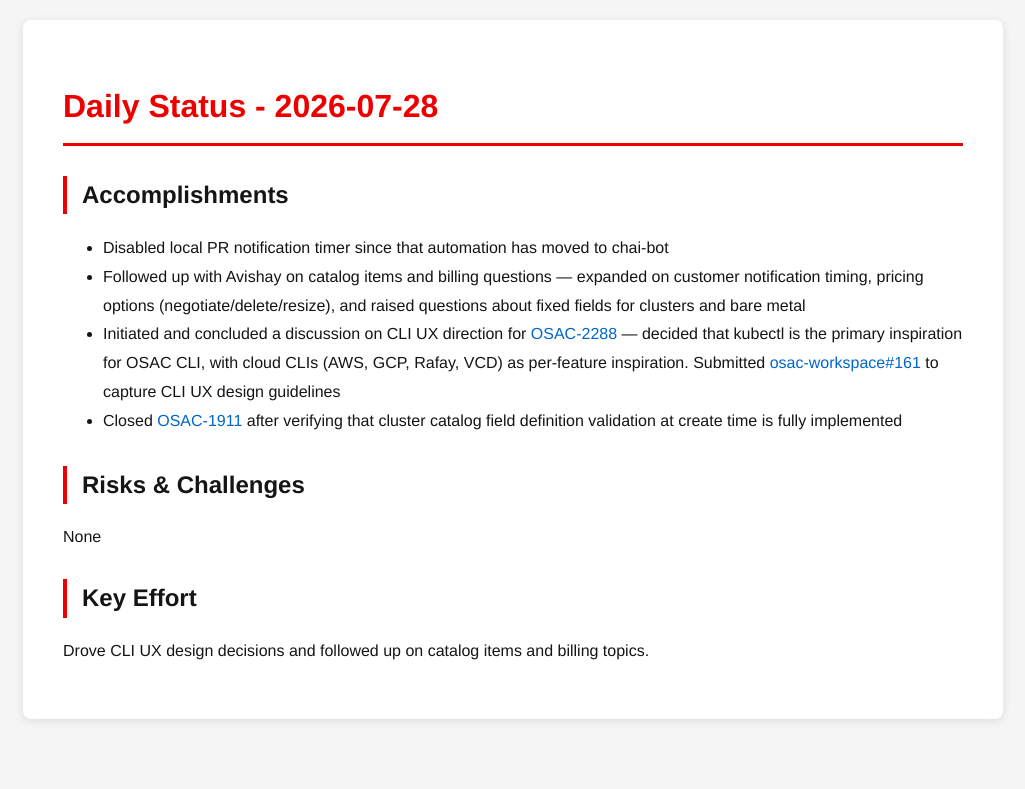
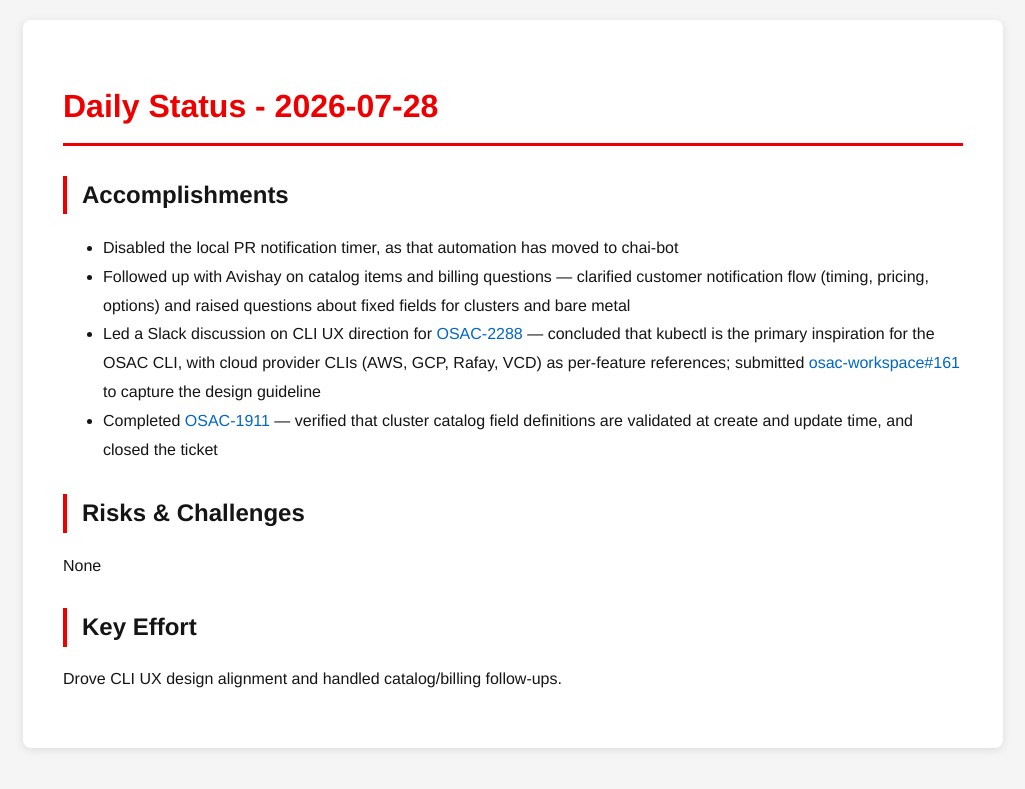
Before and after one commit to tzvatot/daily-status, a Jekyll site: the page built from 2026-07-28.md, in a window 1280 px wide. Shown: the top 789 px of the page, without its empty margins (127-1152 px from the left). Built offline with Jekyll 4.4.1, drawn with Linux system fonts in a browser that asks for light colours.

Commit message:
Daily status update - 2026-07-28

```diff
--- a/2026-07-28.md
+++ b/2026-07-28.md
@@ -7,13 +7,13 @@
 # Daily Status - 2026-07-28
 
 ## Accomplishments
-- Disabled local PR notification timer since that automation has moved to chai-bot
-- Followed up with Avishay on catalog items and billing questions — expanded on customer notification timing, pricing options (negotiate/delete/resize), and raised questions about fixed fields for clusters and bare metal
-- Initiated and concluded a discussion on CLI UX direction for [OSAC-2288](https://redhat.atlassian.net/browse/OSAC-2288) — decided that kubectl is the primary inspiration for OSAC CLI, with cloud CLIs (AWS, GCP, Rafay, VCD) as per-feature inspiration. Submitted [osac-workspace#161](https://github.com/osac-project/osac-workspace/pull/161) to capture CLI UX design guidelines
-- Closed [OSAC-1911](https://redhat.atlassian.net/browse/OSAC-1911) after verifying that cluster catalog field definition validation at create time is fully implemented
+- Disabled the local PR notification timer, as that automation has moved to chai-bot
+- Followed up with Avishay on catalog items and billing questions — clarified customer notification flow (timing, pricing, options) and raised questions about fixed fields for clusters and bare metal
+- Led a Slack discussion on CLI UX direction for [OSAC-2288](https://redhat.atlassian.net/browse/OSAC-2288) — concluded that kubectl is the primary inspiration for the OSAC CLI, with cloud provider CLIs (AWS, GCP, Rafay, VCD) as per-feature references; submitted [osac-workspace#161](https://github.com/osac-project/osac-workspace/pull/161) to capture the design guideline
+- Completed [OSAC-1911](https://redhat.atlassian.net/browse/OSAC-1911) — verified that cluster catalog field definitions are validated at create and update time, and closed the ticket
 
 ## Risks & Challenges
 None
 
 ## Key Effort
-Drove CLI UX design decisions and followed up on catalog items and billing topics.
+Drove CLI UX design alignment and handled catalog/billing follow-ups.
```
